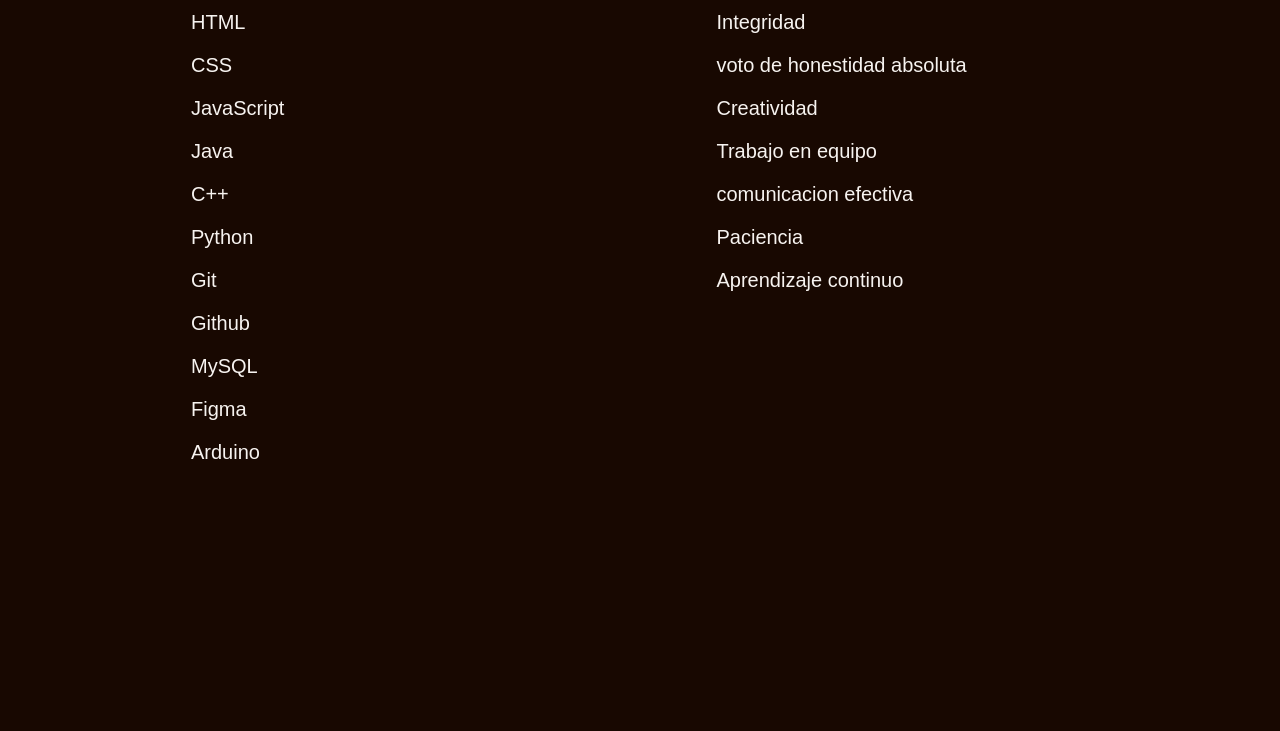
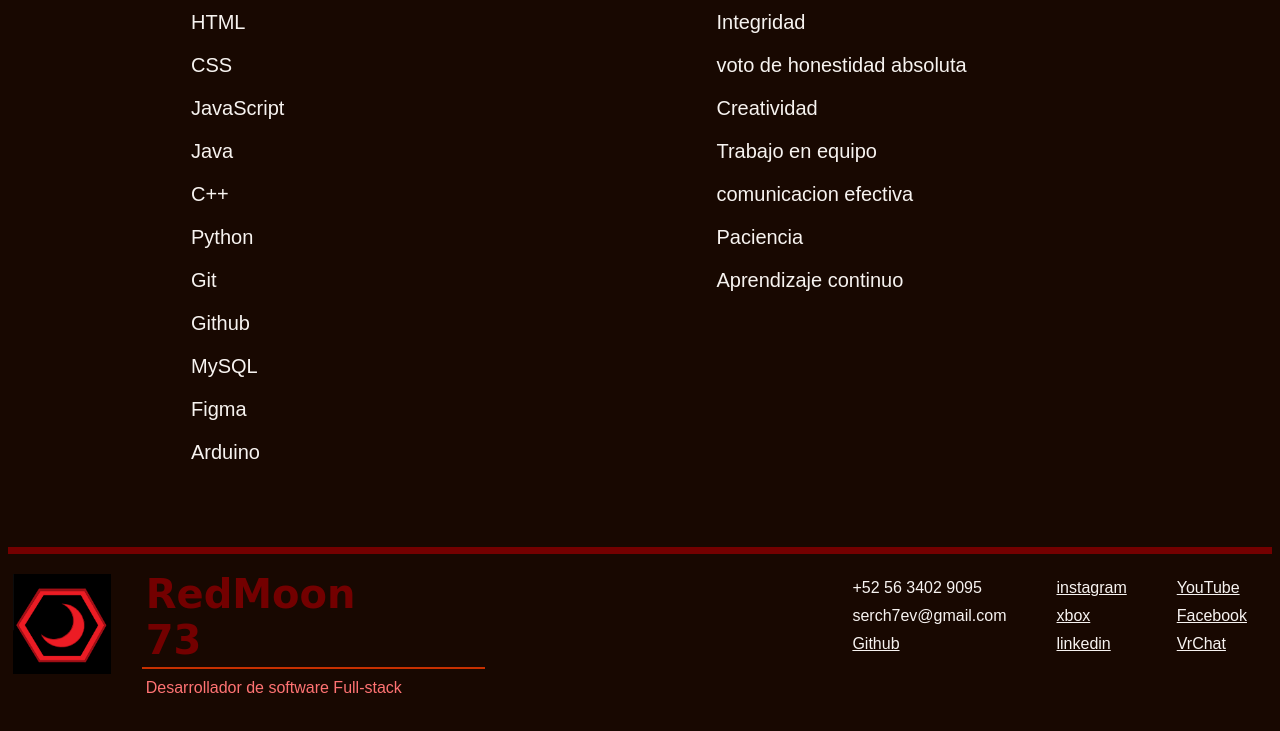
Before and after one commit to RedMoon73uwu/Red-Space, a plain HTML site: page src/paginas/habilidades.html in a window 1280 px wide. Shown: the part 271-1002 px from the top of the page. Before the commit the page ends 826 px from the top, so only its background shows below. Drawn offline with Linux system fonts and the light colour scheme; a web font is replaced by a local one.

Commit message:
src/paginas: se añade footer a todas las paginas y se enlaza a footer.css

```diff
--- a/src/paginas/habilidades.html
+++ b/src/paginas/habilidades.html
@@ -9,6 +9,7 @@
     <link rel="stylesheet" href="../estilos/navbar.css">
     <link rel="stylesheet" href="../estilos/style.css">
     <link rel="stylesheet" href="../estilos/habilidades.css">
+    <link rel="stylesheet" href="../estilos/footer.css">
 
     <title>Habilidades | portfolio Serch</title>
 </head>
@@ -98,6 +99,38 @@
             </div>
         </div>
     </main>
+    <div class="Footer">
+
+        <img src="../../assets/imagenes/escudo personal redmoon73 fondo dark.png" width="100" height="100"
+            style="padding: 20px 5px;">
+        <div class="tituloFooter">
+            <span class="redmoonWord">RedMoon 73</span>
+            <span class="devfullstack">Desarrollador de software Full-stack</span>
+        </div>
+
+        <div class="columnasFooter">
+
+            <div class="ListaMisRedes">
+                <div class="linkRed">+52 56 3402 9095</div>
+                <div class="linkRed">serch7ev@gmail.com</div>
+                <a class="linkRed" href="https://github.com/RedMoon73uwu">Github</a>
+            </div>
+
+            <div class="ListaMisRedes">
+                <a class="linkRed" href="https://www.instagram.com/redmoon_73?knvt=MWg3eTlrNG43ZHd5eg==">instagram</a>
+                <a class="linkRed" href="https://play.xbox.com/user/RedMoon73">xbox</a>
+                <a class="linkRed" href="https://www.linkedin.com/in/sergio-estrada-vazquez-redmoon73uwu/">linkedin</a>
+            </div>
+
+            <div class="ListaMisRedes">
+                <a class="linkRed" href="#">YouTube</a>
+                <a class="linkRed" href="#">Facebook</a>
+                <a class="linkRed" href="#">VrChat</a>
+            </div>
+
+        </div>
+
+    </div>
 </body>
 
 </html>
```
Also changed, not shown: src/paginas/contacto.html (+32 -0 lines), src/paginas/proyectos.html (+33 -0 lines), src/paginas/sobreMi.html (+32 -0 lines).
